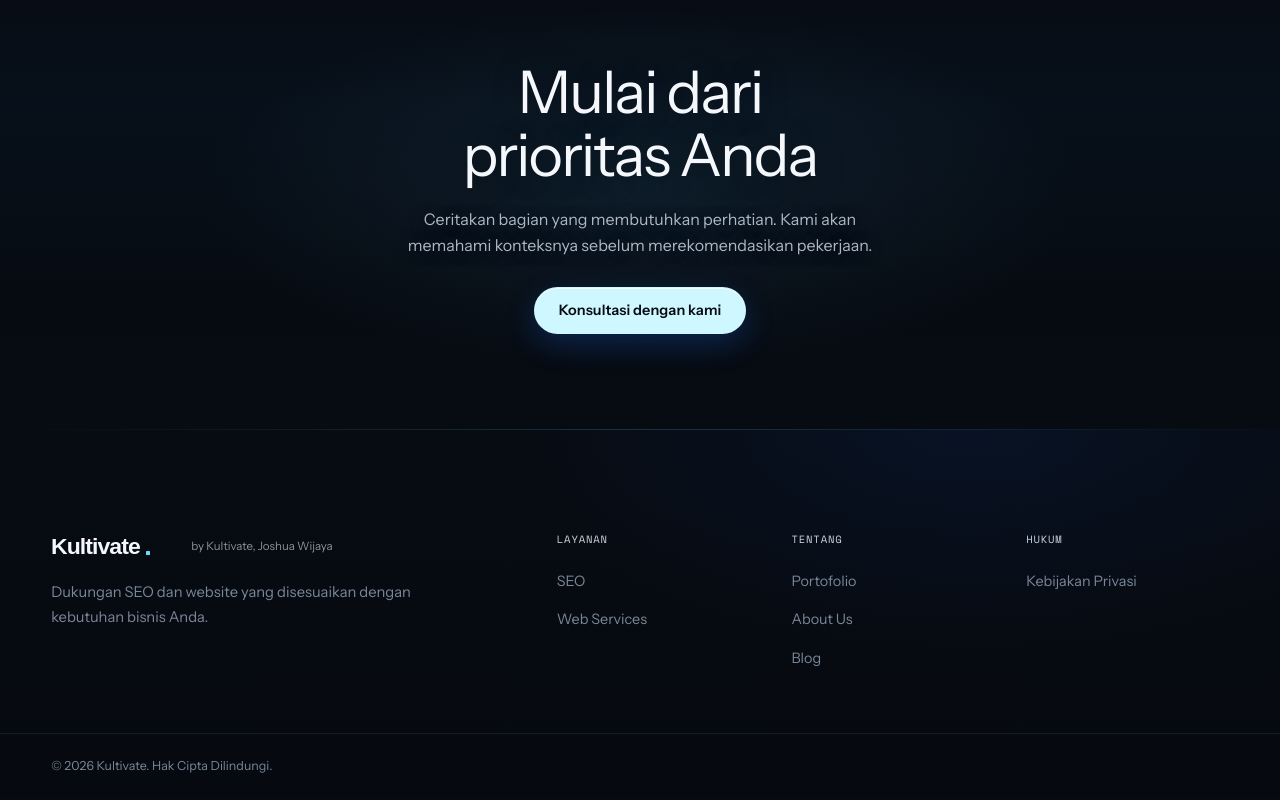
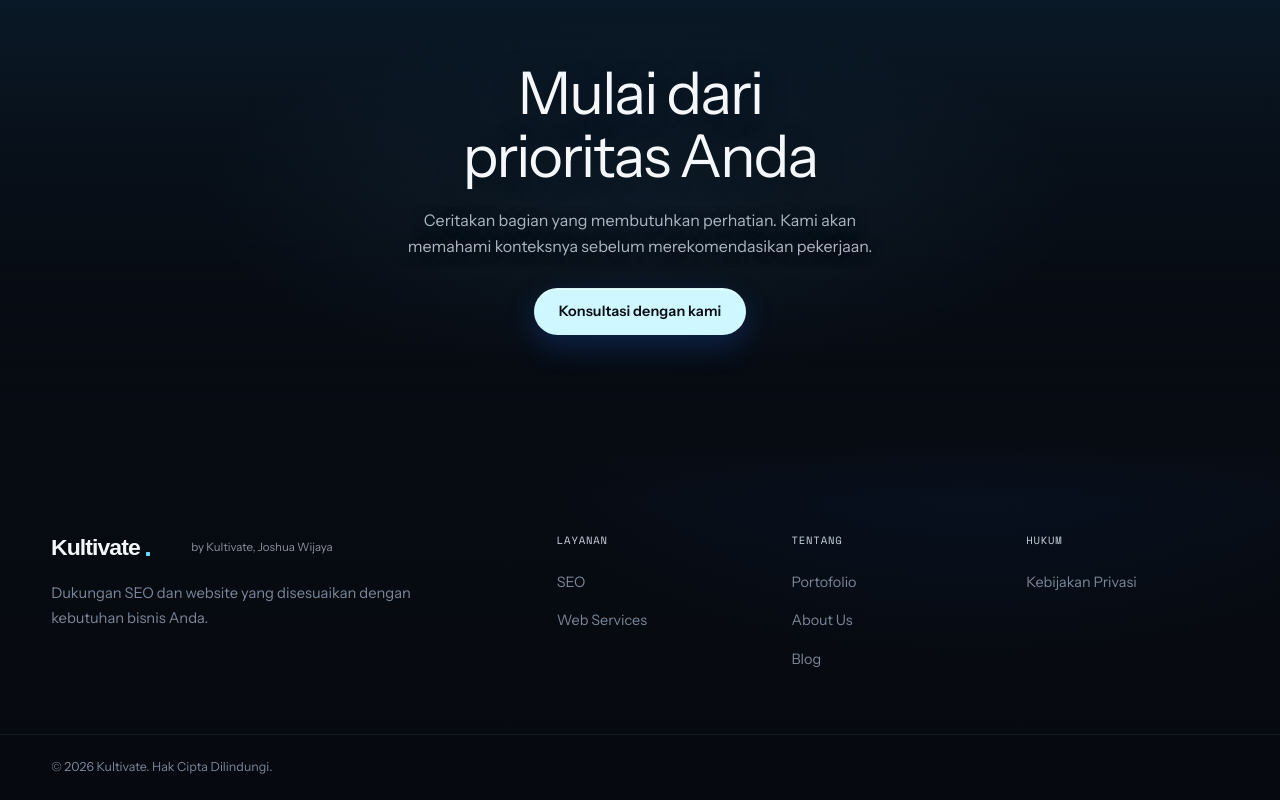
Before and after one commit to kultivatedigitalid/Kultivate, an Astro site in the folder website/: page /id in a window 1280 px wide. Shown: the part 5093-5893 px from the top of the page. Built offline with nearby package versions, Linux system fonts and the light colour scheme; Astro itself is replaced by a stand-in of ours.

Commit message:
fix: smooth home CTA transitions

```diff
--- a/website/src/components/home/FinalCTA.astro
+++ b/website/src/components/home/FinalCTA.astro
@@ -30,15 +30,21 @@ const t = useTranslations(locale);
 <style>
   .final-cta {
     position: relative;
-    margin-top: -2px;
+    margin-top: -1px;
     min-height: 460px;
     display: flex;
     align-items: center;
     overflow: hidden;
     isolation: isolate;
     background:
-      radial-gradient(ellipse 48% 54% at 50% 48%, rgba(81, 155, 204, 0.11), transparent 72%),
-      linear-gradient(180deg, #070b12 0%, #07101a 30%, #060b12 70%, #070b12 100%);
+      radial-gradient(ellipse 48% 54% at 50% 50%, rgba(81, 155, 204, 0.09), transparent 72%),
+      linear-gradient(
+        180deg,
+        rgba(7, 11, 18, 0) 0%,
+        rgba(7, 11, 18, 0.26) 24%,
+        rgba(7, 11, 18, 0.76) 68%,
+        #070b12 100%
+      );
   }
 
   .cta-content {
--- a/website/src/layouts/BaseLayout.astro
+++ b/website/src/layouts/BaseLayout.astro
@@ -513,19 +513,10 @@ const closeLabel = locale === 'id' ? 'Tutup' : 'Close';
     margin-top: -1px;
     border-top: 0;
     background:
+      linear-gradient(180deg, #070b12 0%, rgba(7, 11, 18, 0.92) 5%, rgba(7, 11, 18, 0) 20%),
       radial-gradient(ellipse 54% 90% at 76% 0%, rgba(23, 107, 255, 0.08), transparent 68%),
       linear-gradient(180deg, #070b12 0%, #060a10 100%);
     padding-top: clamp(72px, 8vw, 104px);
-  }
-
-  .footer::before {
-    content: '';
-    position: absolute;
-    inset: 0 0 auto;
-    z-index: 0;
-    height: 1px;
-    background: linear-gradient(90deg, transparent, rgba(103, 217, 255, 0.18), transparent);
-    pointer-events: none;
   }
 
   .footer-container {
```
